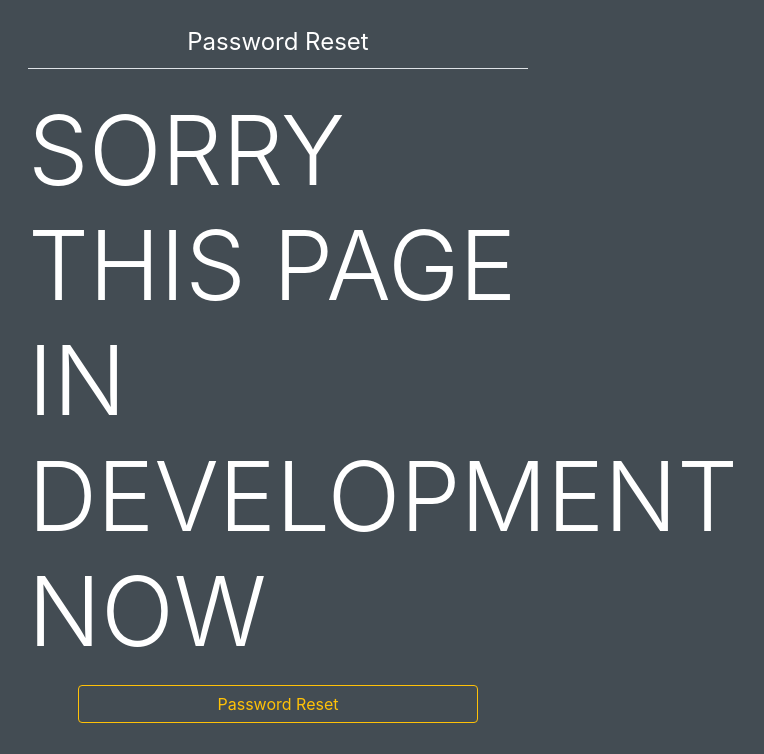
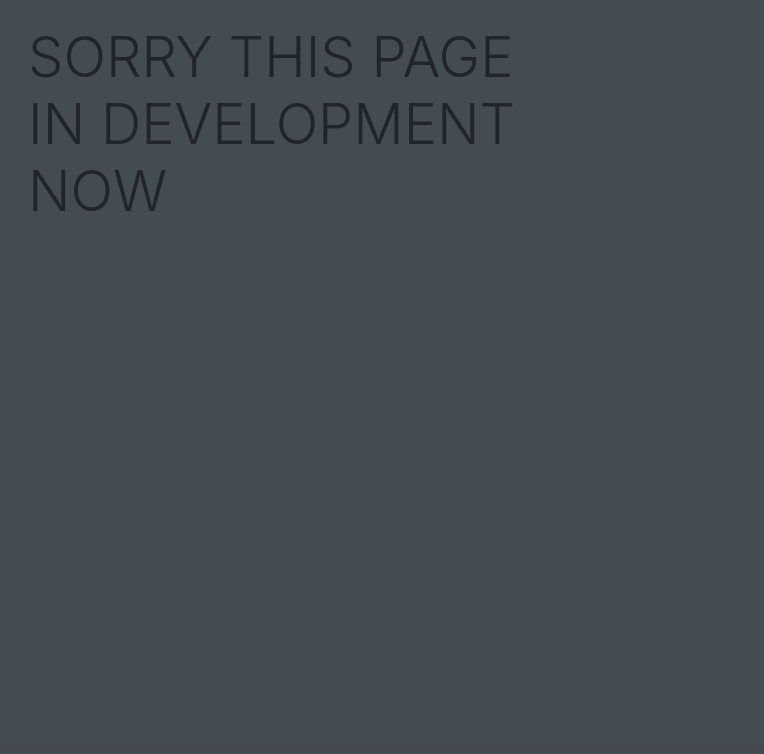
Before and after one commit to RuslanPr0g/FlaskyPOST, a Flask app: page /password_reset in a window 1280 px wide. Shown: the part 56-810 px from the top of the page, without its empty margins (362-1126 px from the left). After the commit the page ends 267 px from the top, so only its background shows below. Run offline with Flask 2, Linux system fonts and the light colour scheme; some libraries are stand-ins or nearby versions.

Commit message:
fix imports2

```diff
--- a/flaskypost/templates/resetPassword.html
+++ b/flaskypost/templates/resetPassword.html
@@ -3,11 +3,12 @@
 {% endblock %}
 {% block body %}
 <div class="signup d-flex justify-content-center" style="width: 500px; margin: auto;">
-    <form action="" method="POST" style="width: 500px;">
+    <h1 class="display-4">SORRY THIS PAGE IN DEVELOPMENT NOW</h1>
+    <!--<form action="" method="POST" style="width: 500px;">
     {{ form.hidden_tag() }}
     <fieldset class="form-group" style="color: #FFF;">
         <legend class="border-bottom mb-4 pb-2 text-center">Password Reset</legend>
-        <!--<div class="form-group">
+        <div class="form-group">
             {{ form.email.label(class="form-control-label") }}
 
             {% if form.email.errors %}
@@ -22,12 +23,11 @@
             {% else %}
             {{ form.email(class="form-control") }}
             {% endif %}
-        </div> -->
-        <div class="display-1">SORRY THIS PAGE IN DEVELOPMENT NOW</div>
+        </div>
     </fieldset>
     <div class="form-group d-flex justify-content-center">
         {{ form.submit(class="btn btn-outline-warning") }}
     </div>
-    </form>
+    </form>-->
 </div>
 {% endblock %}
```
Also changed, not shown: flaskypost/flpst.db.
